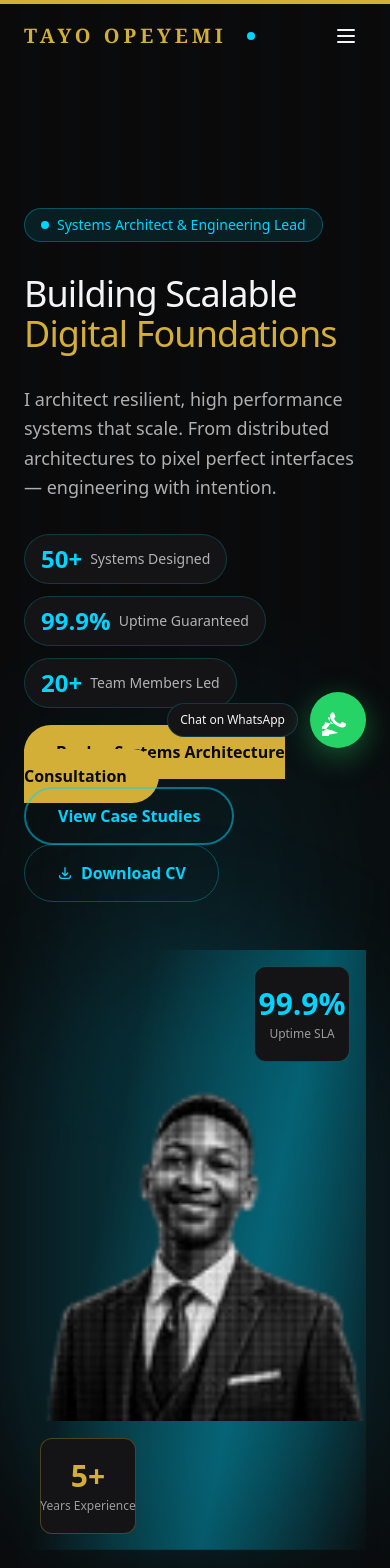
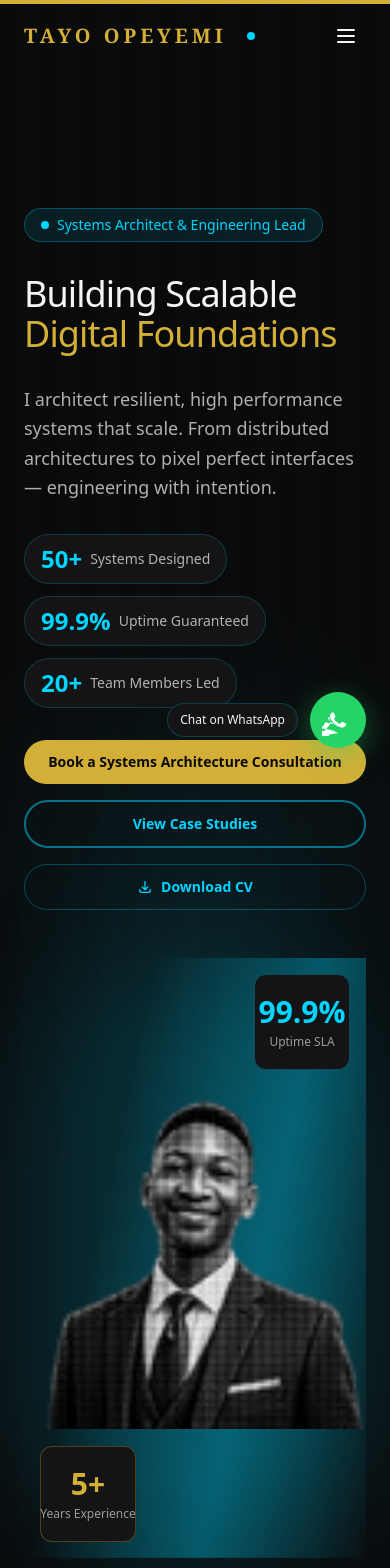
Before and after one commit to opeeteedev/tayo-architect-portfolio, a Next.js app: page / in a window 390 px wide. Shown: the top 1568 px of the page. Built offline with nearby package versions, Linux system fonts and the light colour scheme.

Commit message:
Fixed Navbar and Hero responsiveness

```diff
--- a/package.json
+++ b/package.json
@@ -9,6 +9,7 @@
     "lint": "eslint"
   },
   "dependencies": {
+    "@vercel/analytics": "^2.0.1",
     "motion": "^14.0.0",
     "next": "16.3.8",
     "react": "19.2.8",
--- a/src/app/layout.tsx
+++ b/src/app/layout.tsx
@@ -1,3 +1,4 @@
+import { Analytics } from "@vercel/analytics/react";
 import type { Metadata, Viewport } from "next";
 import "./globals.css";
 import { ReactNode } from "react";
@@ -56,6 +57,7 @@ export default function RootLayout({
         {children}
         <LoadingScreen />
         <ScrollToTop />
+        <Analytics />
       </body>
     </html>
   );
--- a/src/components/Hero.tsx
+++ b/src/components/Hero.tsx
@@ -109,42 +109,31 @@ export default function Hero() {
               ))}
             </motion.div>
 
-            <motion.div
-              initial={{ opacity: 0, y: 20 }}
-              animate={{ opacity: 1, y: 0 }}
-              transition={{ duration: 0.8, delay: 0.7, ease: "easeOut" }}
-              className="flex flex-wrap gap-4"
-            >
-              <motion.div className="inline-block" whileHover={{ scale: 1.05 }} whileTap={{ scale: 0.95 }}>
+            <div className="flex flex-col md:flex-row flex-wrap gap-4 items-center">
               <a
-                  href="#contact"
-                  className="px-8 py-4 bg-accent-gold text-background font-semibold text-base rounded-full hover:bg-accent-gold/90 transition-all hover:shadow-[0_0_20px_rgba(212,175,55,0.4)]"
+                href="https://cal.com/tayoopeyemi"
+                target="_blank"
+                rel="noopener noreferrer"
+                className="w-full md:w-auto text-center whitespace-nowrap px-6 py-3 bg-accent-gold text-background font-semibold text-sm rounded-full hover:bg-accent-gold/90 transition-all hover:shadow-[0_0_30px_rgba(212,175,55,0.4)]"
               >
                 Book a Systems Architecture Consultation
               </a>
-              </motion.div>
-              <motion.div className="inline-block" whileHover={{ scale: 1.05 }} whileTap={{ scale: 0.95 }}>
               <a
-                  href="#projects"
-                  className="px-8 py-4 border-2 border-accent-cyan/50 text-accent-cyan font-semibold text-base rounded-full hover:bg-accent-cyan/10 transition-all hover:shadow-[0_0_20px_rgba(212,175,55,0.4)]"
+                href="/#portfolio"
+                className="w-full md:w-auto text-center whitespace-nowrap px-6 py-3 border-2 border-accent-cyan/50 text-accent-cyan font-semibold text-sm rounded-full hover:bg-accent-cyan/10 transition-all"
               >
                 View Case Studies
               </a>
-              </motion.div>
-              <motion.div className="inline-block" whileHover={{ scale: 1.05 }} whileTap={{ scale: 0.95 }}>
               <a
                 href="/resume.pdf"
                 target="_blank"
                 download
-                  className="border border-cyan-400/30 text-[#00D4FF] hover:bg-cyan-400/10 transition-all px-8 py-4 rounded-full font-semibold text-base flex items-center gap-2 hover:shadow-[0_0_20px_rgba(212,175,55,0.4)]"
+                className="w-full md:w-auto text-center whitespace-nowrap px-6 py-3 border border-cyan-400/30 text-[#00D4FF] hover:bg-cyan-400/10 transition-all rounded-full font-semibold text-sm flex items-center justify-center gap-2"
               >
-                  <svg className="w-4 h-4" fill="none" stroke="currentColor" viewBox="0 0 24 24">
-                    <path strokeLinecap="round" strokeLinejoin="round" strokeWidth={2} d="M4 16v1a3 3 0 003 3h10a3 3 0 003-3v-1m-4-4l-4 4m0 0l-4-4m4 4V4" />
-                  </svg>
+                <svg className="w-4 h-4" fill="none" stroke="currentColor" viewBox="0 0 24 24"><path strokeLinecap="round" strokeLinejoin="round" strokeWidth={2} d="M4 16v1a3 3 0 003 3h10a3 3 0 003-3v-1m-4-4l-4 4m0 0l-4-4m4 4V4" /></svg>
                 Download CV
               </a>
-              </motion.div>
-            </motion.div>
+            </div>
           </motion.div>
         </div>
 
--- a/src/components/Insights.tsx
+++ b/src/components/Insights.tsx
@@ -24,6 +24,11 @@ export default function Insights() {
               href={`/insights/${insight.id}`}
               className="glow-border block p-8 bg-[#141416] backdrop-blur-sm rounded-2xl hover:shadow-[0_0_30px_rgba(0,212,255,0.15)] transition-all duration-500"
             >
+              <div className="relative w-full h-32 rounded-xl overflow-hidden mb-4 bg-gradient-to-br from-[#141416] to-[#0A0A0B] border border-cyan-400/10 flex items-center justify-center">
+                <span className="text-[#D4AF37] font-jetbrains-mono text-xs tracking-widest uppercase">
+                  {insight.category}
+                </span>
+              </div>
               <div className="flex items-center gap-3 mb-4">
                 <span className="px-3 py-1 bg-accent-gold/10 border border-accent-gold/30 rounded-full text-accent-gold text-xs font-medium">
                   {insight.category}
--- a/src/data/portfolio.ts
+++ b/src/data/portfolio.ts
@@ -116,13 +116,13 @@ export const clientNames = [
 ];
 
 export const navLinks = [
-  { label: "Home", href: "#hero" },
-  { label: "About", href: "#about" },
-  { label: "Projects", href: "#portfolio" },
-  { label: "Services", href: "#services" },
-  { label: "Stack", href: "#stack" },
-  { label: "Client Results", href: "#client-results" },
-  { label: "Contact", href: "#contact" }
+  { label: "Home", href: "/#hero" },
+  { label: "About", href: "/#about" },
+  { label: "Projects", href: "/#portfolio" },
+  { label: "Services", href: "/#services" },
+  { label: "Stack", href: "/#stack" },
+  { label: "Client Results", href: "/#testimonials" },
+  { label: "Contact", href: "/#contact" }
 ];
 
 export type Insight = {
```
Also changed, not shown: src/app/insights/[id]/page.tsx (+13 -0 lines), 1 other file (tests, documents, lock files or other folders). Lines whose indentation alone changed are shown as unchanged.
